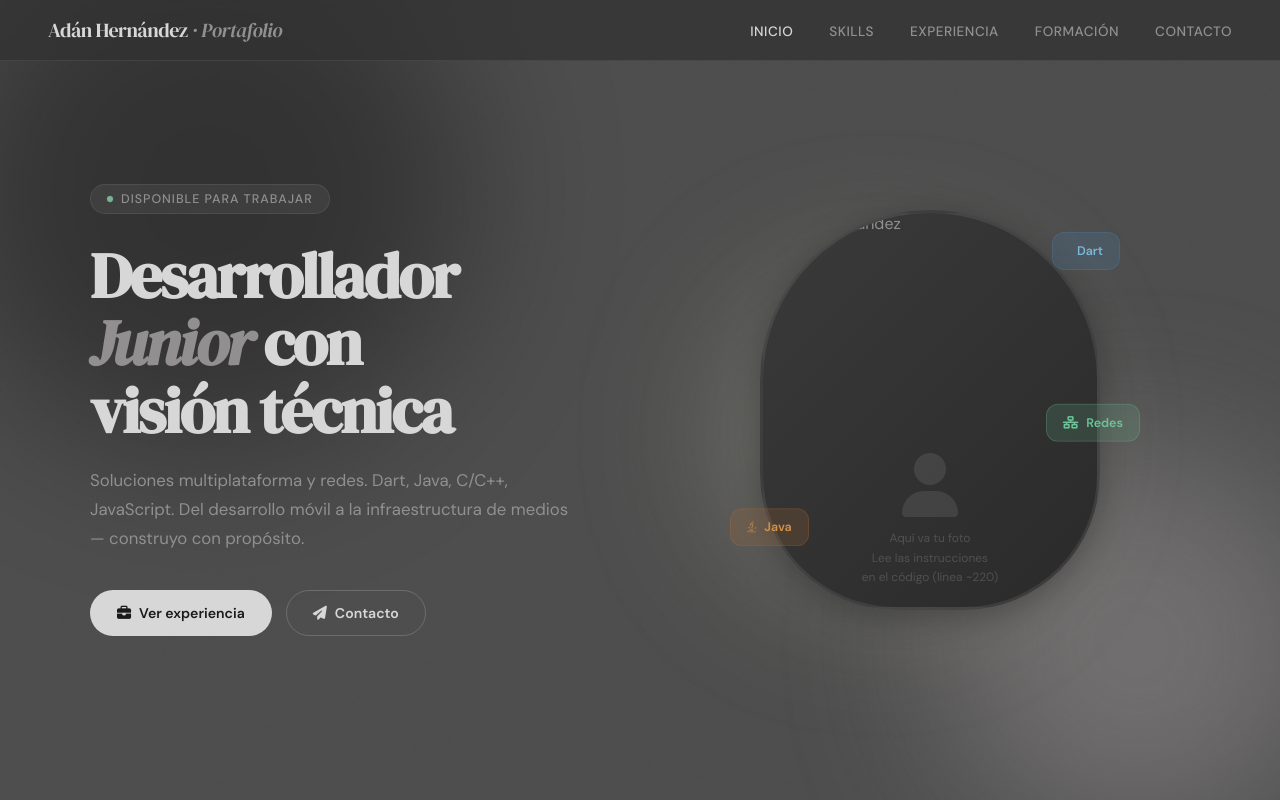
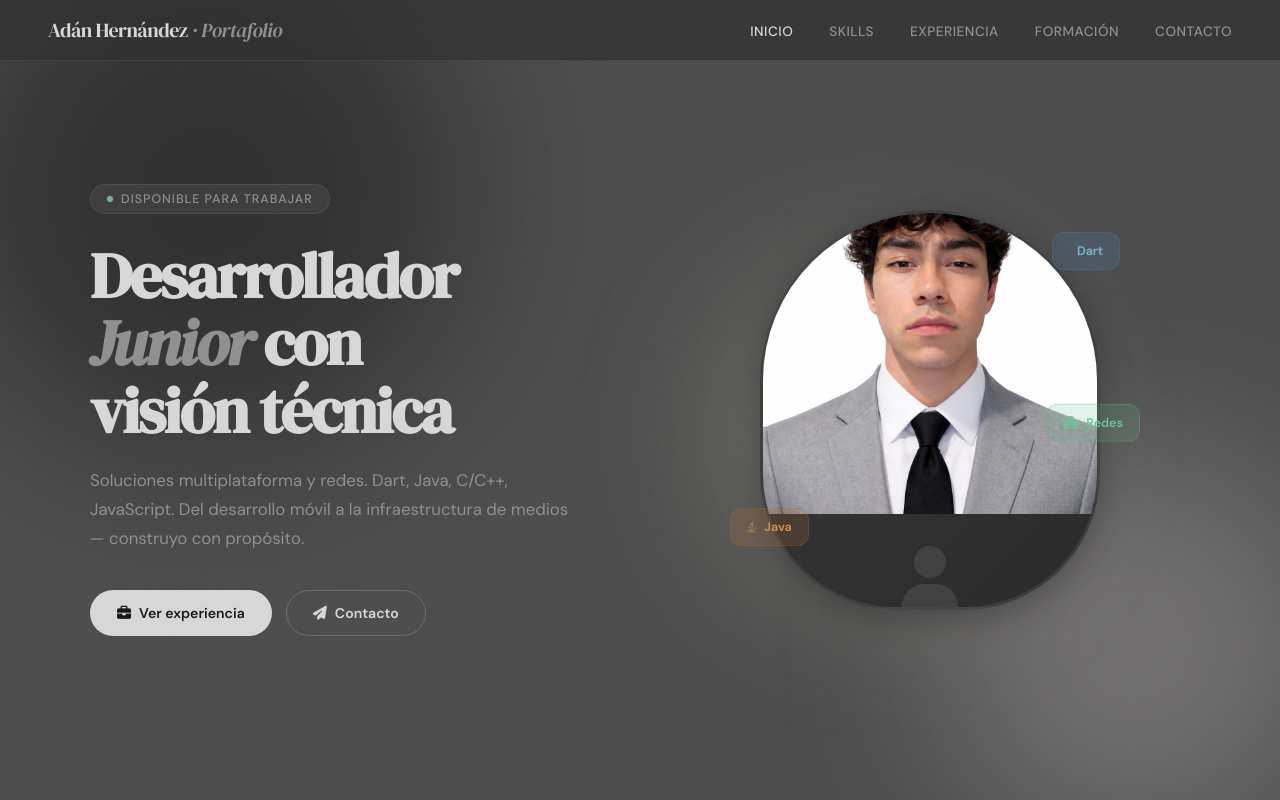
Before and after one commit to adanloop21-del/adanloop.github.io, a plain HTML site: page index.html in a window 1280 px wide. Shown: the top 800 px of the page. Drawn offline with Linux system fonts and the light colour scheme.

Commit message:
Update index.html
jpeg

```diff
--- a/index.html
+++ b/index.html
@@ -865,7 +865,7 @@
                     <div class="hero-photo-wrap">
                         <div class="photo-card">
                             <div class="photo-frame">
-                                <img src="fotogris.jpg" alt="Adán Hernández" />
+                                <img src="fotogris.jpeg" alt="Adán Hernández" />
                                 <div class="photo-placeholder">
                                     <i class="fa-solid fa-user"></i>
                                     <p>Aquí va tu foto<br />Lee las instrucciones<br />en el código (línea ~220)</p>
```
